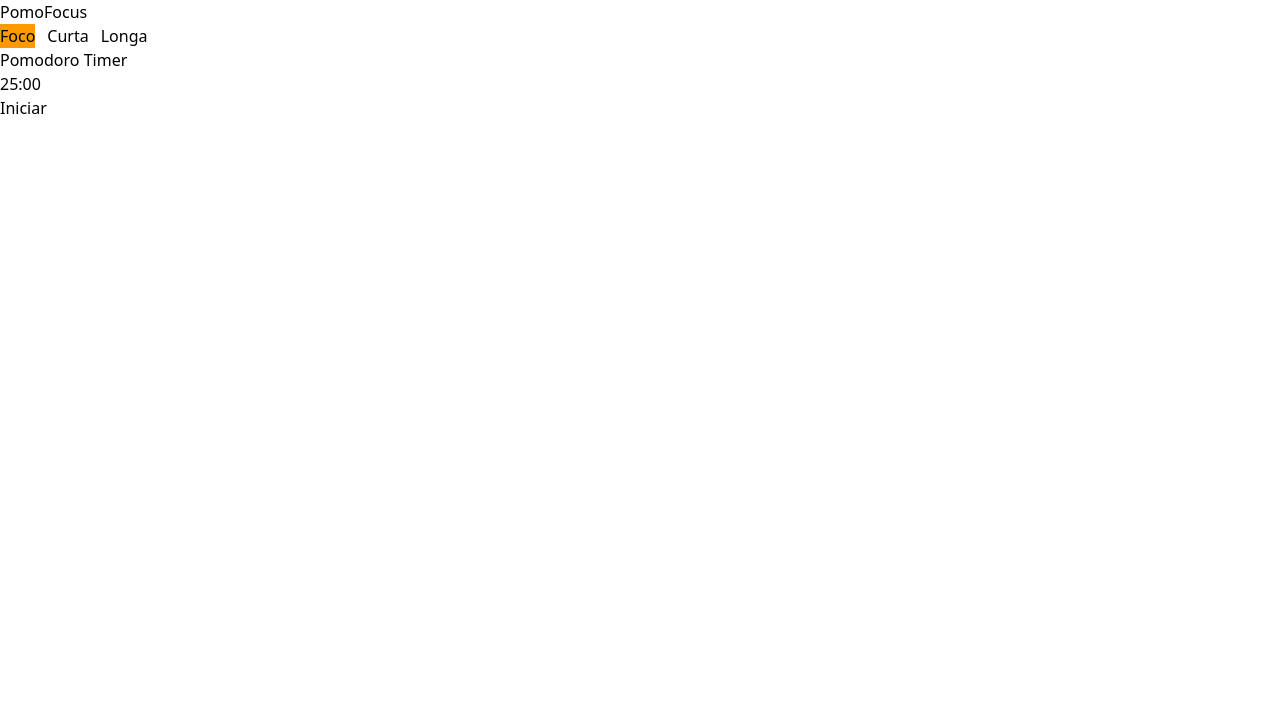
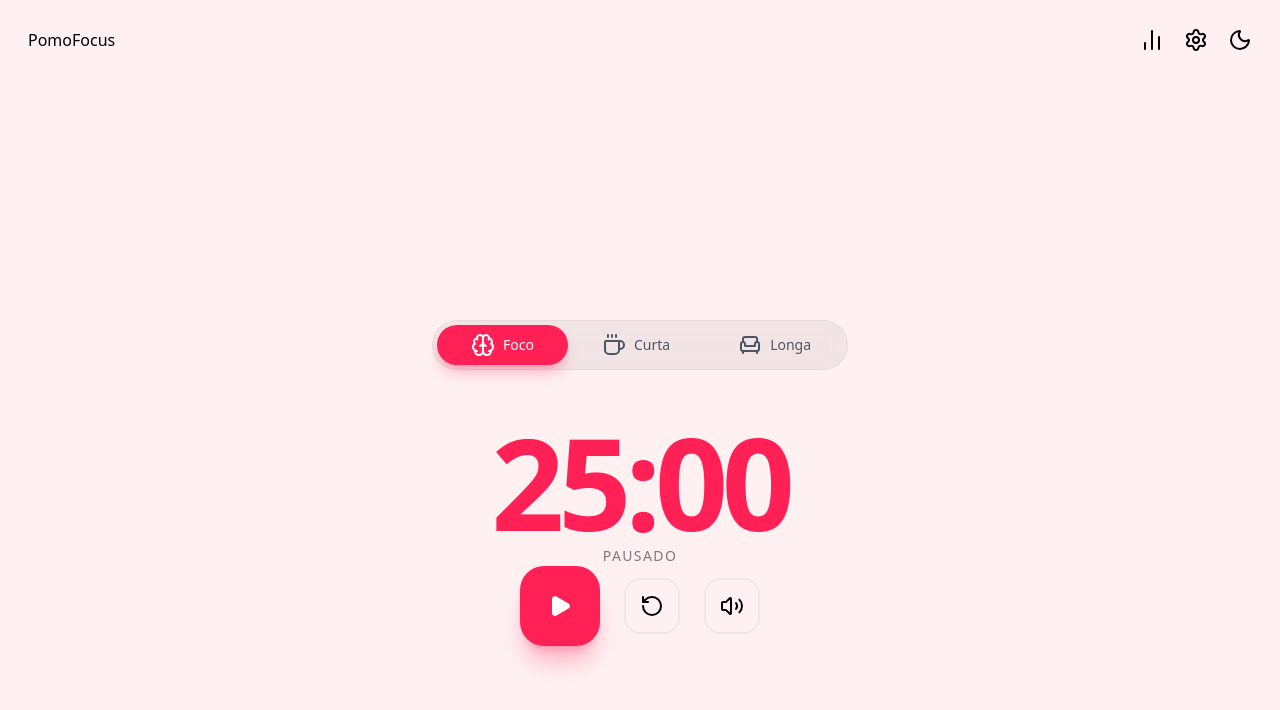
Before and after one commit to viniciuzsk/pomodoro-react, a React (Vite) app: page / in a window 1280 px wide. Shown: the top 710 px of the page. Built offline with nearby package versions, Linux system fonts and the light colour scheme.

Commit message:
adicionando temas e refatorando algumas partes

```diff
--- a/package.json
+++ b/package.json
@@ -11,6 +11,7 @@
   },
   "dependencies": {
     "@tailwindcss/vite": "^4.1.18",
+    "lucide-react": "^0.563.0",
     "react": "^19.2.0",
     "react-dom": "^19.2.0",
     "tailwindcss": "^4.1.18"
--- a/src/components/Header.jsx
+++ b/src/components/Header.jsx
@@ -1,7 +1,14 @@
+import { ChartNoAxesColumn, Moon, Settings } from 'lucide-react';
+
 const Header = () => {
   return (
-    <header>
+    <header className="flex w-full container justify-between mx-auto p-7">
       <nav>PomoFocus</nav>
+      <div className="flex gap-5">
+        <ChartNoAxesColumn />
+        <Settings />
+        <Moon />
+      </div>
     </header>
   );
 };
--- a/src/components/PomodoroTimer.jsx
+++ b/src/components/PomodoroTimer.jsx
@@ -1,3 +1,12 @@
+import {
+  Armchair,
+  Brain,
+  Coffee,
+  Pause,
+  Play,
+  RotateCcw,
+  Volume2,
+} from 'lucide-react';
 import { useEffect, useState } from 'react';
 
 const PomodoroTimer = () => {
@@ -10,13 +19,7 @@ const PomodoroTimer = () => {
     const seconds = totalSeconds % 60;
     return `${minutes}:${seconds < 10 ? `0${seconds}` : `${seconds}`}`;
   };
-
   formatTime(secondsTotal);
-
-  function handleModeChange(tempo) {
-    setSecondsTotal(tempo);
-    setIsActive(false);
-  }
 
   useEffect(() => {
     if (!isActive || secondsTotal <= 0) return;
@@ -28,9 +31,36 @@ const PomodoroTimer = () => {
   }, [isActive, secondsTotal]);
 
   const MODES = {
-    focus: { label: `foco`, time: 1500 },
-    short: { label: `Curta`, time: 300 },
-    long: { label: `Longa`, time: 900 },
+    focus: {
+      label: `Foco`,
+      time: 1500,
+      icon: <Brain />,
+      card: 'bg-rose-500 text-white shadow-lg shadow-rose-500/30',
+      hover: 'hover:text-rose-500 ',
+      primaryColor: 'text-rose-500',
+      backgroundColor: 'bg-rose-500',
+      shadowColor: 'shadow-rose-500/30',
+    },
+    short: {
+      label: `Curta`,
+      time: 300,
+      icon: <Coffee />,
+      card: '  bg-emerald-500 text-white shadow-lg shadow-emerald-500/30',
+      hover: 'hover:text-emerald-500 ',
+      primaryColor: 'text-emerald-500',
+      backgroundColor: 'bg-emerald-500',
+      shadowColor: 'shadow-emerald-500/30',
+    },
+    long: {
+      label: `Longa`,
+      time: 900,
+      icon: <Armchair />,
+      card: 'bg-blue-500 text-white shadow-lg shadow-blue-500/30',
+      hover: 'hover:text-blue-500',
+      primaryColor: 'text-blue-500',
+      backgroundColor: 'bg-blue-500',
+      shadowColor: 'shadow-blue-500/30',
+    },
   };
 
   function handleChangeMode(modeKey) {
@@ -40,38 +70,64 @@ const PomodoroTimer = () => {
   }
 
   return (
-    <div>
-      <div className="flex gap-3">
+    <div className=" mt-60  flex flex-col items-center w-full max-w-md px-4 mx-auto">
+      <div className="flex p-1 rounded-full mb-12 bg-black/5  backdrop-blur-sm border border-black/5  w-full  ">
+        {Object.keys(MODES).map((modeKey) => (
+          <div
+            className="flex "
+            onClick={() => {
+              handleChangeMode(modeKey);
+            }}
+          >
+            <button
+              key={modeKey}
+              className={`px-8.5 py-2 text-gray-600 rounded-full text-sm font-medium transition-all duration-300 flex items-center gap-2    ${currentMode === modeKey ? MODES[modeKey].card : MODES[modeKey].hover}`}
+            >
+              {MODES[modeKey].icon}
+              {MODES[modeKey].label}
+            </button>
+          </div>
+        ))}
+      </div>
+
+      <div>
+        <p
+          className={`${MODES[currentMode].primaryColor} text-[8rem] leading-none font-bold tracking-tighter tabular-nums transition-colors duration-300 select-none`}
+        >
+          {formatTime(secondsTotal)}
+        </p>
+        <p className="bottom-6 w-full text-center text-sm font-medium opacity-50 uppercase tracking-widest">
+          {isActive ? 'EM PROGRESSO' : 'PAUSADO'}
+        </p>
+      </div>
+      <div className="flex items-center gap-6">
         <button
-          className={currentMode === 'focus' ? 'bg-amber-500' : 'bg-none'}
-          onClick={() => {
-            handleChangeMode(`focus`);
-          }}
+          className={`${MODES[currentMode].backgroundColor} ${MODES[currentMode].shadowColor} w-20 h-20 rounded-3xl flex items-center justify-center transition-all duration-200 transform hover:scale-105 active:scale-95 shadow-xl
+               text-white
+            `}
+          onClick={() => setIsActive(!isActive)}
         >
-          Foco
+          {isActive ? (
+            <Pause fill="white" stroke="white" />
+          ) : (
+            <Play fill="white" stroke="white" />
+          )}
         </button>
         <button
-          className={currentMode === 'short' ? 'bg-amber-500' : 'bg-none'}
-          onClick={() => {
-            handleChangeMode(`short`);
-          }}
+          className="w-14 h-14 rounded-2xl flex items-center justify-center transition-all border-2
+              border-black/5 hover:bg-black/5
+            "
         >
-          Curta
+          <RotateCcw />
         </button>
         <button
-          className={currentMode === 'long' ? 'bg-amber-500' : 'bg-none'}
-          onClick={() => {
-            handleChangeMode(`long`);
-          }}
+          className="w-14 h-14 rounded-2xl flex items-center justify-center transition-all border-2
+              border-black/5 hover:bg-black/5
+            "
         >
-          Longa
+          <Volume2 />
         </button>
       </div>
-      <h1>Pomodoro Timer</h1>
-      <p>{formatTime(secondsTotal)}</p>
-      <button onClick={() => setIsActive(!isActive)}>
-        {isActive ? 'Pausar' : 'Iniciar'}
-      </button>
     </div>
   );
 };
--- a/src/index.css
+++ b/src/index.css
@@ -1 +1,17 @@
 @import 'tailwindcss';
+
+body {
+  background-color: #fff1f2;
+  font-family:
+    system-ui,
+    -apple-system,
+    BlinkMacSystemFont,
+    'Segoe UI',
+    Roboto,
+    Oxygen,
+    Ubuntu,
+    Cantarell,
+    'Open Sans',
+    'Helvetica Neue',
+    sans-serif;
+}
```
Also changed, not shown: 1 other file (tests, documents, lock files or other folders).
